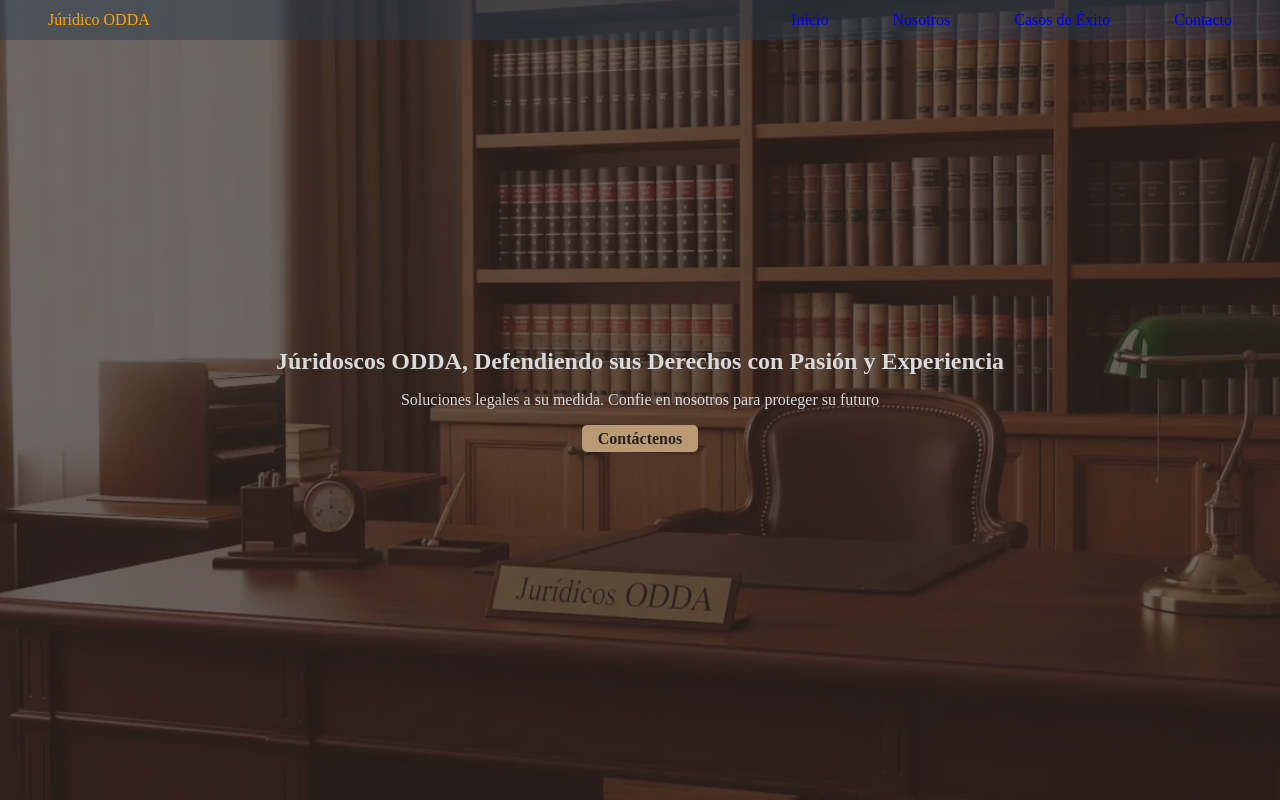
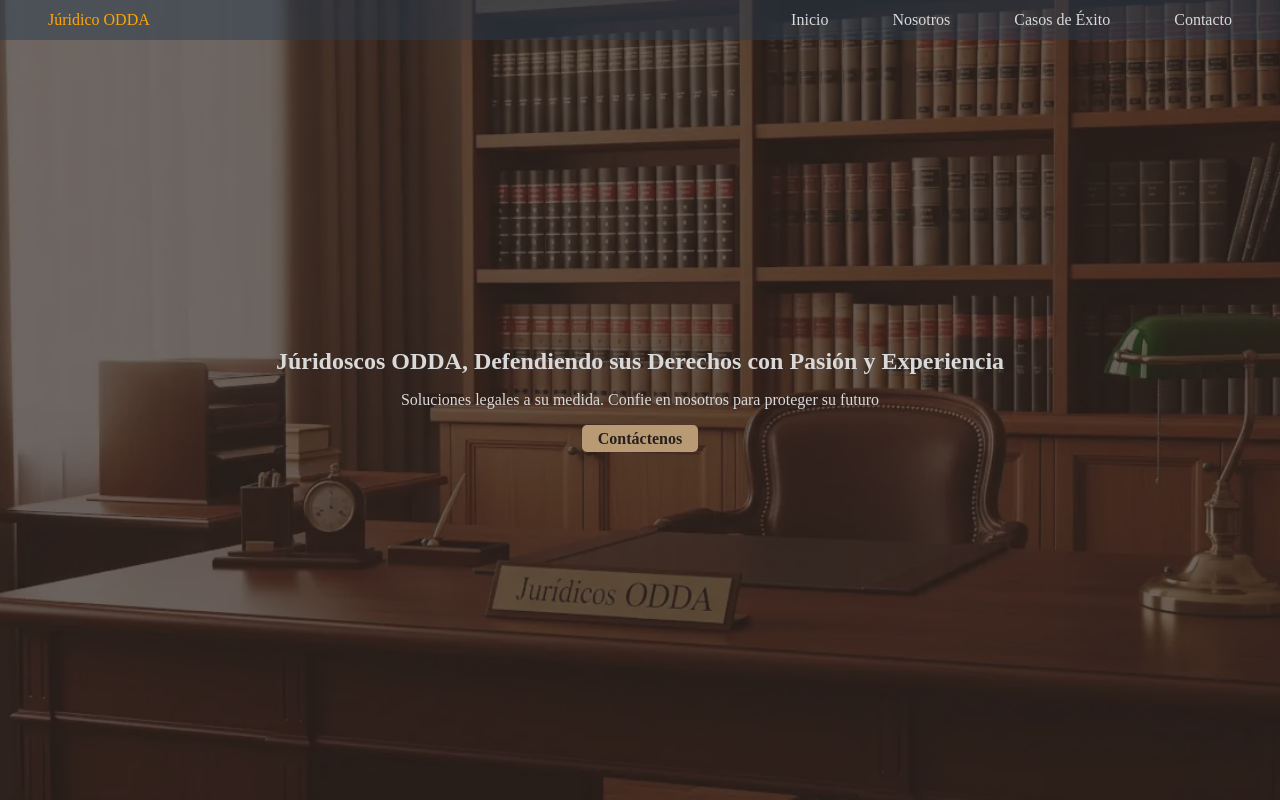
Before and after one commit to OscarOmarGN/juridico-odda, a plain HTML site: page index.html in a window 1280 px wide. Shown: the top 800 px of the page. Drawn offline with Linux system fonts and the light colour scheme.

Commit message:
colorEnlaces

```diff
--- a/styles.css
+++ b/styles.css
@@ -26,6 +26,7 @@ li{
 }
 a{
   text-decoration: none;
+  color: #D9D9D9;
 }
 
 h2{
```
